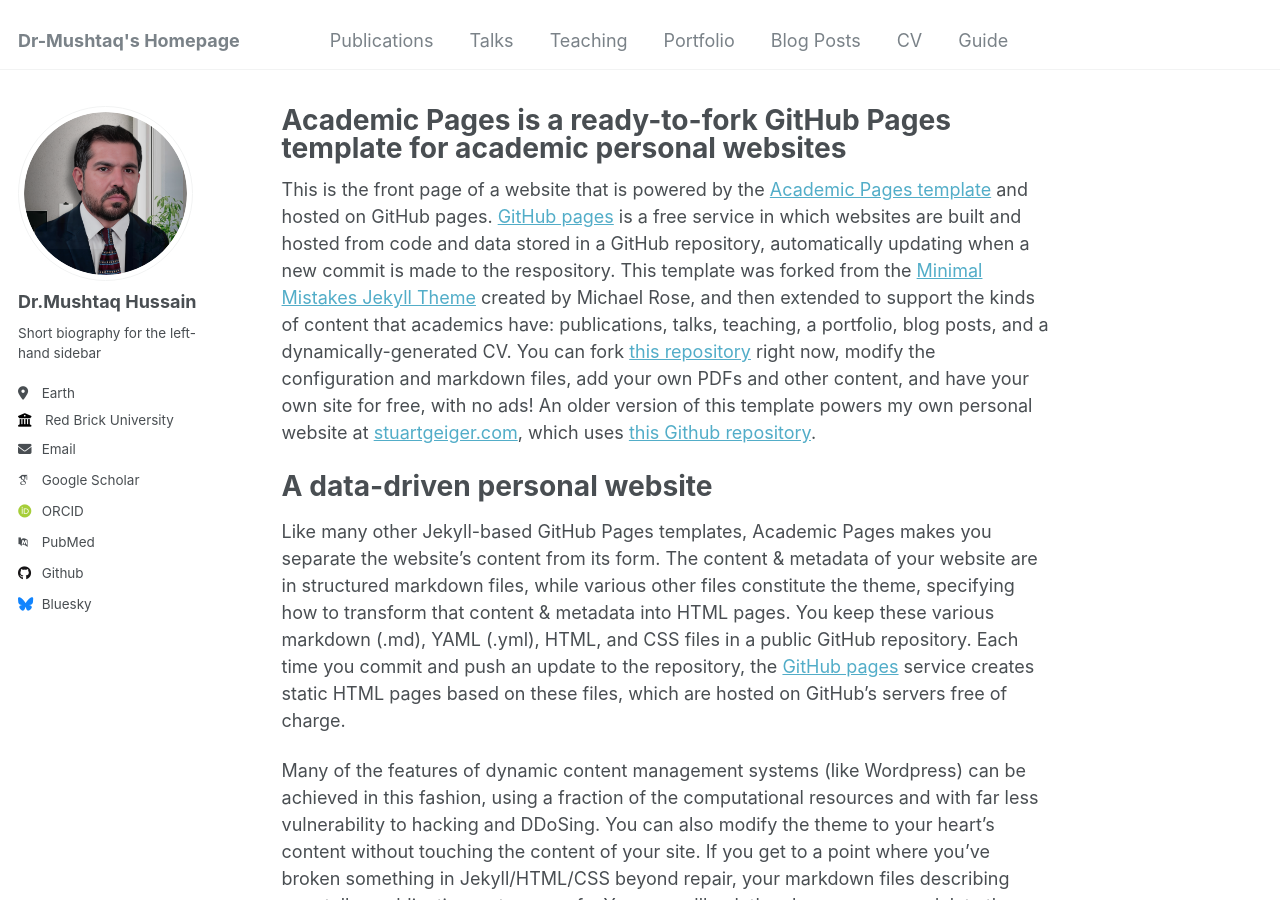
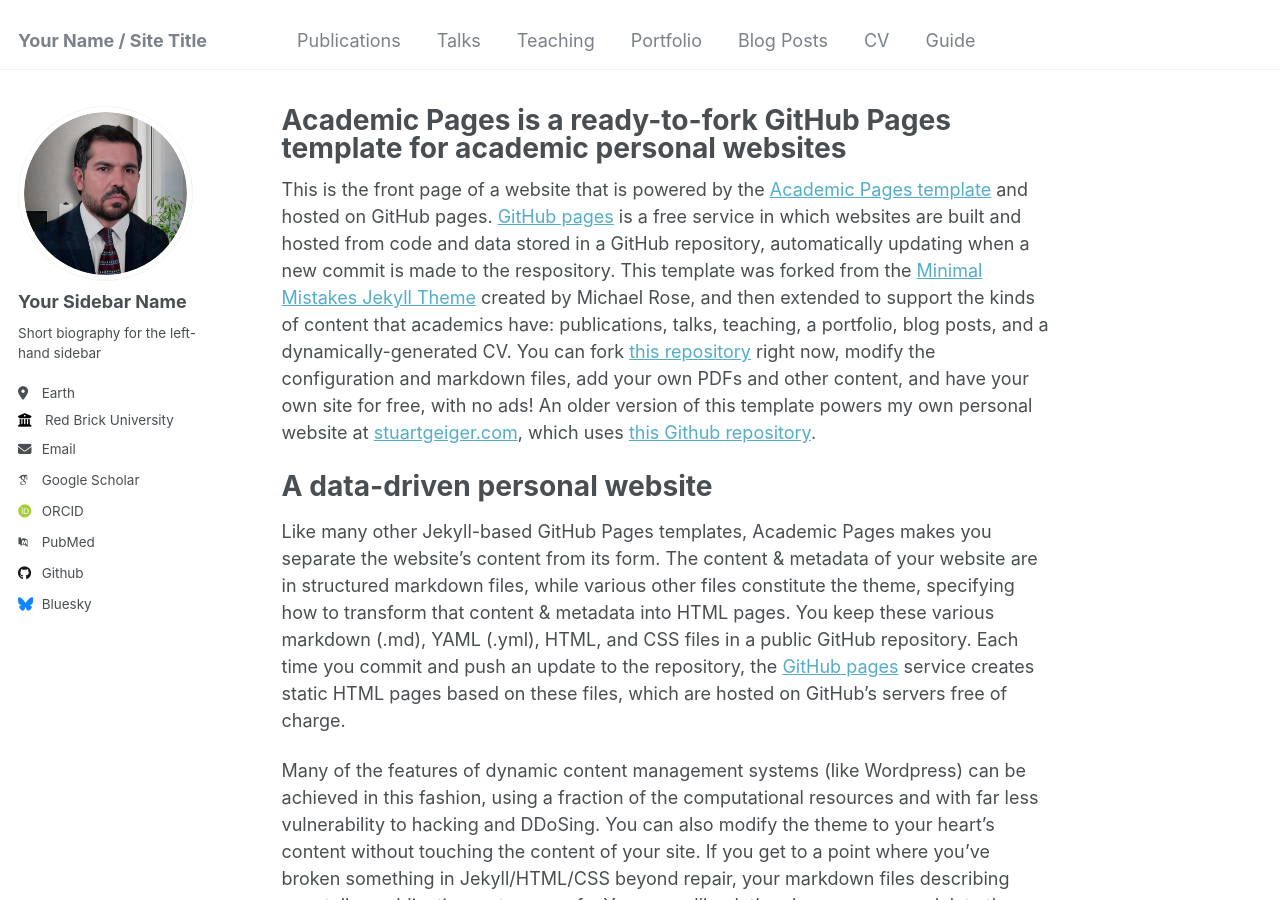
Before and after one commit to dr-mushtaq/dr-mushtaq.github.io, a Jekyll site: the page built from _pages/about.md, in a window 1280 px wide and 900 px high. Built offline with Jekyll 4.4.1, drawn with Linux system fonts in a browser that asks for light colours; some web fonts are replaced.

Commit message:
Add files via upload

```diff
--- a/_config.yml
+++ b/_config.yml
@@ -8,20 +8,21 @@
 
 # Basic Site Settings
 locale                   : "en-US"
-title                    : "Dr-Mushtaq's Homepage"
-title_separator          : "_"
+title                    : "Your Name / Site Title"
+title_separator          : "-"
 name                     : &name "Your Name"
 description              : &description "personal description"
-url                      : https://dr-mushtaq.github.io # the base hostname & protocol for your site e.g. "https://mmistakes.github.io"
+url                      : https://academicpages.github.io # the base hostname & protocol for your site e.g. "https://mmistakes.github.io"
 baseurl                  : "" # the subpath of your site, e.g. "/blog"
-repository               : "dr-mushtaq/dr-mushtaq.github.io"
+repository               : "academicpages/academicpages.github.io"
+
 # Site Author - The following control what appear as part of the author content on the side bar.
 #               If a field is blank the icon and link will not appear, otherwise it will be shown.
 #               Additional customization can be done by editing /_includes/author-profile.html
 author:
   # Biographic information
   avatar           : "profile.png"
-  name             : "Dr.Mushtaq Hussain"
+  name             : "Your Sidebar Name"
   pronouns         : # example: "she/her"
   bio              : "Short biography for the left-hand sidebar"
   location         : "Earth"
```
